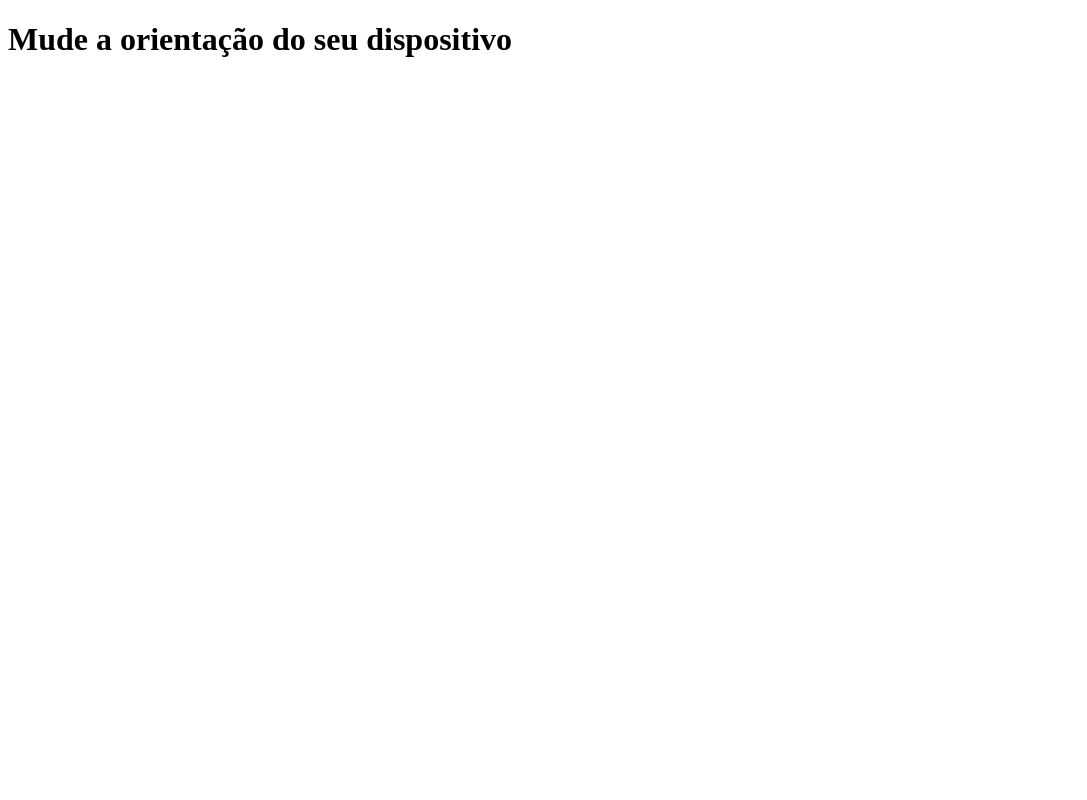
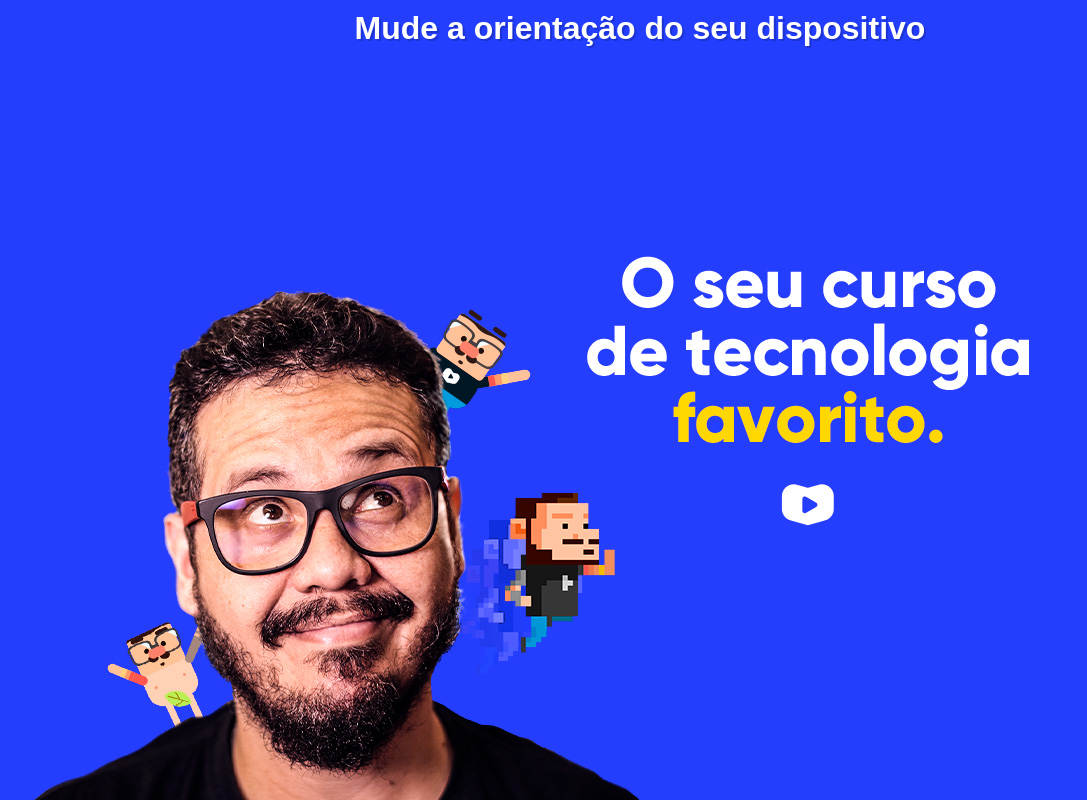
Before and after one commit to ghenriqf/html-css, a plain HTML site: page exercicios/ex026/mq002/index.html in a window 1280 px wide. Shown: the whole page, without its empty margins (0-1087 px from the left). Drawn offline with Linux system fonts and the light colour scheme.

Commit message:
Atualiza a resolução do exercício 26

```diff
--- a/exercicios/ex026/mq002/estilos/paisagem.css
+++ b/exercicios/ex026/mq002/estilos/paisagem.css
@@ -1 +1,6 @@
 @charset "UTF-8";
+
+body {
+    background-image: url(../imagens/cev-landscape.jpg);
+    background-position: left bottom;
+}
--- a/exercicios/ex026/mq002/estilos/retrato.css
+++ b/exercicios/ex026/mq002/estilos/retrato.css
@@ -1 +1,6 @@
 @charset "UTF-8";
+
+body {
+    background-image: url(../imagens/cev-portrait.jpg);
+    background-position: center bottom;
+}
--- a/exercicios/ex026/mq002/estilos/style.css
+++ b/exercicios/ex026/mq002/estilos/style.css
@@ -1 +1,22 @@
 @charset "UTF-8";
+
+* {
+    margin: 0px;
+    padding: 0px;
+    font-family: Arial, Helvetica, sans-serif;
+}
+
+html, body {
+    width: 100vw;
+    height: 100vh;
+    background-color: #233eff;
+    background-size: contain;
+    background-repeat: no-repeat;
+}
+
+h1 {
+    color: white;
+    text-shadow: 2px 2px 0px #16269c77;
+    padding: 10px;
+    text-align: center;
+}
```
